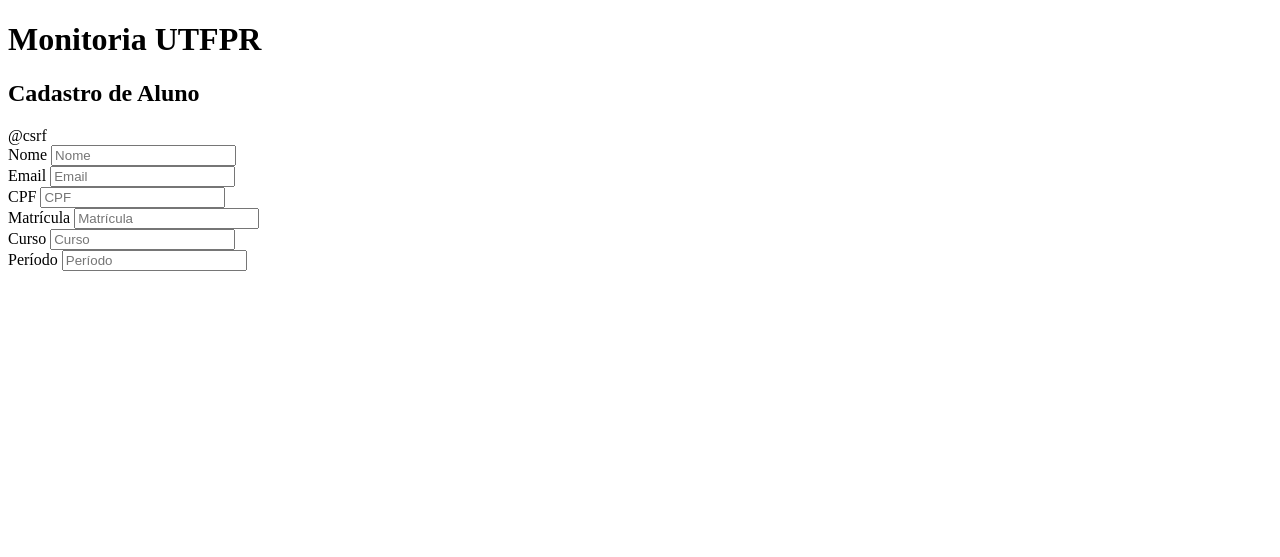
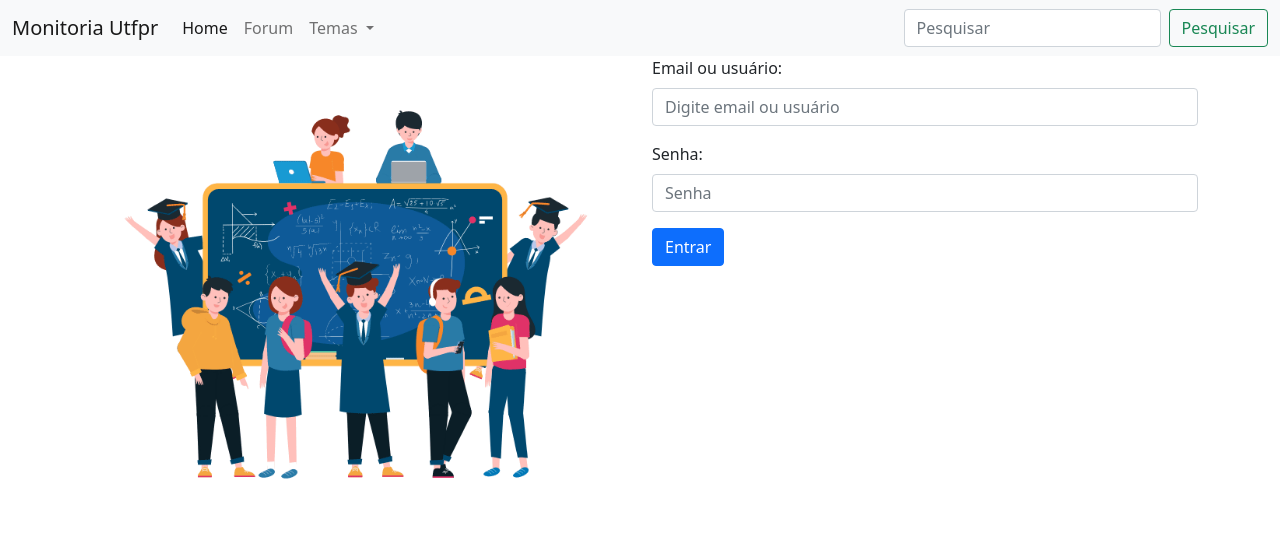
Before and after one commit to andreruizrt/monitoria-utfpr, a plain HTML site: page pages/index.html in a window 1280 px wide. Drawn offline with nearby package versions, Linux system fonts and the light colour scheme; files that its build step writes are made by us from their sources.

Commit message:
home page start

```diff
--- /dev/null
+++ b/assets/css/index.css
@@ -0,0 +1,9 @@
+.login-container {
+    width: 100%;
+    height: 100%;
+    display: flex;
+    justify-content: center;
+    align-items: center;
+    background-color: #f5f5f5;
+    border: solid 1px #e5e5e5;
+}
--- a/pages/index.html
+++ b/pages/index.html
@@ -7,51 +7,79 @@
     <meta http-equiv="X-UA-Compatible" content="IE=edge">
     <meta name="viewport" content="width=device-width, initial-scale=1.0">
     <title>Monitoria UTFPR</title>
+
+    <link href="https://cdn.jsdelivr.net/npm/bootstrap@5.1.3/dist/css/bootstrap.min.css" rel="stylesheet"
+        integrity="sha384-1BmE4kWBq78iYhFldvKuhfTAU6auU8tT94WrHftjDbrCEXSU1oBoqyl2QvZ6jIW3" crossorigin="anonymous">
+
+
+    <link rel="stylesheet" href="assets/css/index.css">
 </head>
 
 <body>
-    <div class="container">
-        <div class="row">
-            <div class="col-md-12">
-                <h1>Monitoria UTFPR</h1>
-            </div>
-        </div>
-        <div class="row">
-            <div class="col-md-12">
-                <h2>Cadastro de Aluno</h2>
-            </div>
-        </div>
-        <div class="row">
-            <div class="col-md-12">
-                <form action="{{ route('aluno.store') }}" method="post">
-                    @csrf
-                    <div class="form-group">
-                        <label for="nome">Nome</label>
-                        <input type="text" name="nome" class="form-control" id="nome" placeholder="Nome">
-                    </div>
-                    <div class="form-group">
-                        <label for="email">Email</label>
-                        <input type="email" name="email" class="form-control" id="email" placeholder="Email">
-                    </div>
-                    <div class="form-group">
-                        <label for="cpf">CPF</label>
-                        <input type="text" name="cpf" class="form-control" id="cpf" placeholder="CPF">
-                    </div>
-                    <div class="form-group">
-                        <label for="matricula">Matrícula</label>
-                        <input type="text" name="matricula" class="form-control" id="matricula" placeholder="Matrícula">
-                    </div>
-                    <div class="form-group">
-                        <label for="curso">Curso</label>
-                        <input type="text" name="curso" class="form-control" id="curso" placeholder="Curso">
-                    </div>
-                    <div class="form-group">
-                        <label for="periodo">Período</label>
-                        <input type="text" name="periodo" class="form-control" id="periodo" placeholder="Período">
-                    </div>
+    <nav class="navbar navbar-expand-lg navbar-light bg-light">
+        <div class="container-fluid">
+            <a class="navbar-brand" href="#">Monitoria Utfpr</a>
+            <button class="navbar-toggler" type="button" data-bs-toggle="collapse"
+                data-bs-target="#navbarSupportedContent" aria-controls="navbarSupportedContent" aria-expanded="false"
+                aria-label="Toggle navigation">
+                <span class="navbar-toggler-icon"></span>
+            </button>
+            <div class="collapse navbar-collapse" id="navbarSupportedContent">
+                <ul class="navbar-nav me-auto mb-2 mb-lg-0">
+                    <li class="nav-item">
+                        <a class="nav-link active" aria-current="page" href="#">Home</a>
+                    </li>
+                    <li class="nav-item">
+                        <a class="nav-link" href="#">Forum</a>
+                    </li>
+                    <li class="nav-item dropdown">
+                        <a class="nav-link dropdown-toggle" href="#" id="navbarDropdown" role="button"
+                            data-bs-toggle="dropdown" aria-expanded="false">
+                            Temas
+                        </a>
+                        <ul class="dropdown-menu" aria-labelledby="navbarDropdown">
+                            <li><a class="dropdown-item" href="#">Action</a></li>
+                            <li><a class="dropdown-item" href="#">Another action</a></li>
+                            <li>
+                                <hr class="dropdown-divider">
+                            </li>
+                            <li><a class="dropdown-item" href="#">Something else here</a></li>
+                        </ul>
+                    </li>
+                    <!-- <li class="nav-item">
+                        <a class="nav-link disabled">Disabled</a>
+                    </li> -->
+                </ul>
+                <form class="d-flex">
+                    <input class="form-control me-2" type="search" placeholder="Pesquisar" aria-label="Search">
+                    <button class="btn btn-outline-success" type="submit">Pesquisar</button>
                 </form>
             </div>
         </div>
+    </nav>
+
+    <div class="container">
+        <div class="row" style="">
+            <div class="col">
+                <div class="container-fluid">
+                    <img src="../images/homeImage.gif" class="img-fluid" alt="...">
+                </div>
+            </div>
+            <div id="login-container" class="col" style="">
+                <div class="mb-3">
+                    <label for="emailInput" class="form-label">Email ou usuário:</label>
+                    <input type="email" class="form-control" id="emailInput"
+                        placeholder="Digite email ou usuário">
+                </div>
+                <div class="mb-3">
+                    <label for="passwordInput" class="form-label">Senha:</label>
+                    <input type="password" class="form-control" id="exampleFormControlInput1"
+                        placeholder="Senha">
+                </div>
+                <button class="btn btn-primary" type="submit">Entrar</button>
+            </div>
+        </div>
+
 </body>
 
 </html>
```
Also changed, not shown: images/homeImage.gif (added).
